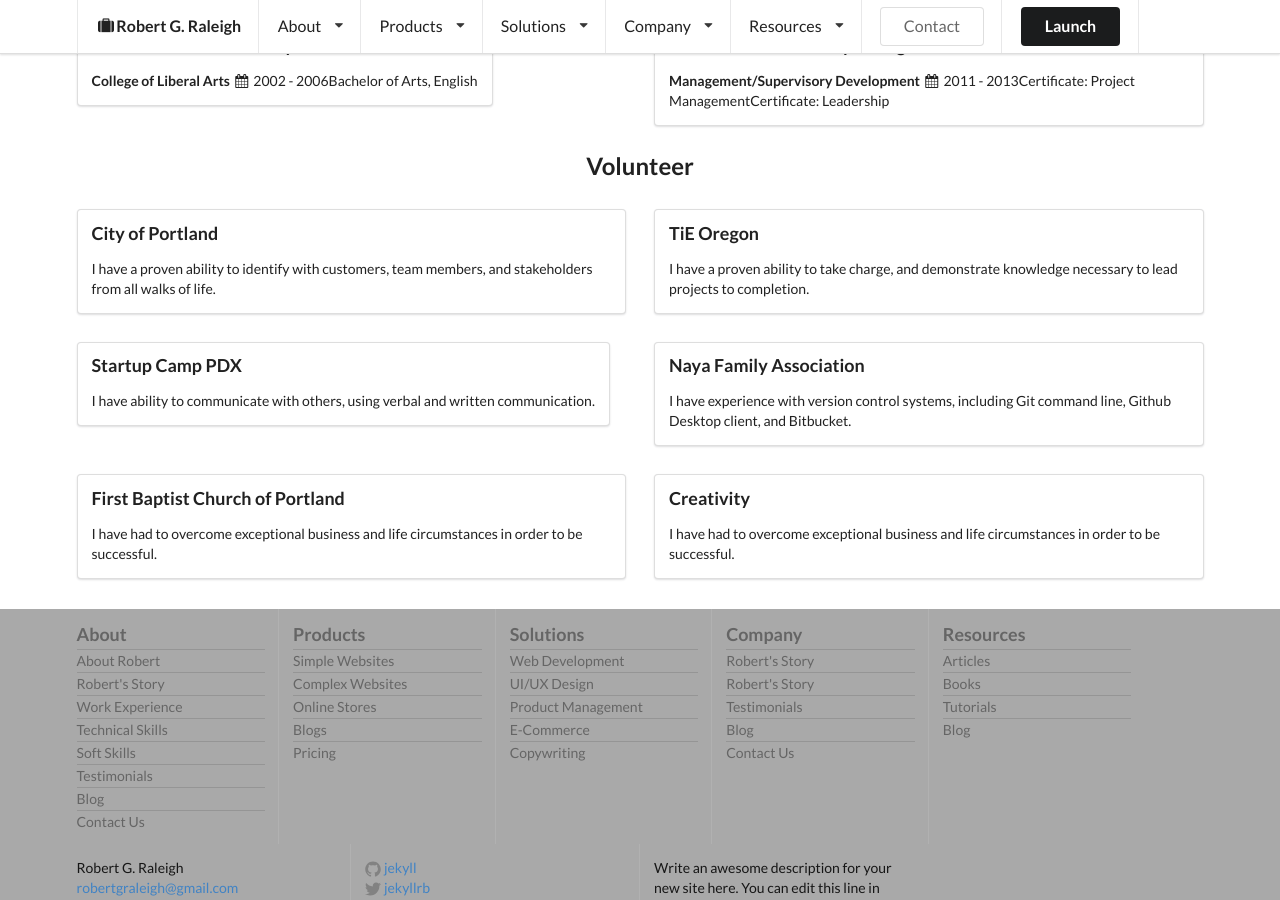
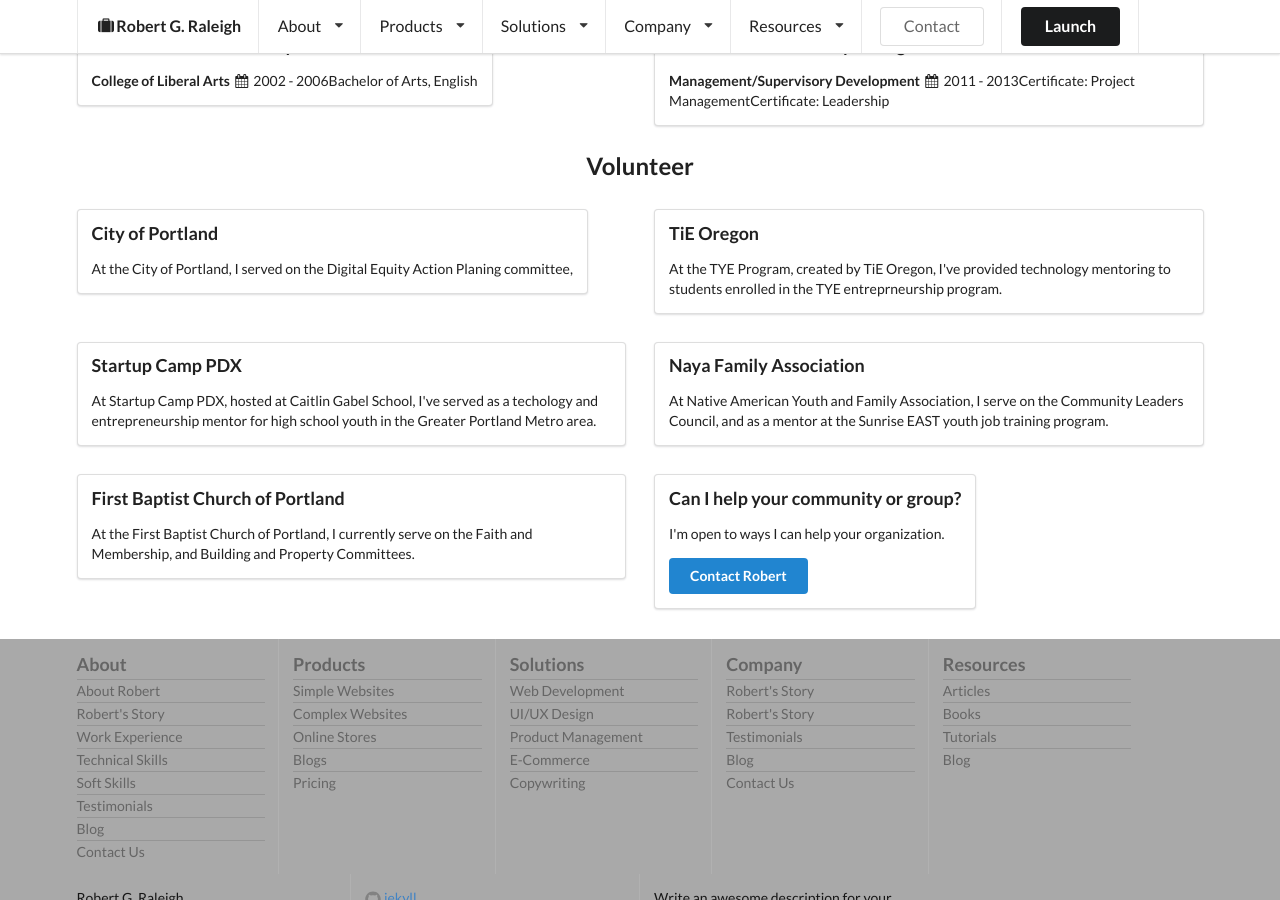
Before and after one commit to robertgraleigh/robertgraleigh.github.io, a Jekyll site: the page built from about/index.html, in a window 1280 px wide and 900 px high, scrolled down 2764 px. Built offline with Jekyll 4.4.1, drawn with Linux system fonts in a browser that asks for light colours.

```diff
--- a/_includes/head.html
+++ b/_includes/head.html
@@ -8,6 +8,7 @@
   <title>{% if page.title %}{{ page.title | escape }}{% else %}{{ site.title | escape }}{% endif %}</title>
   <meta name="description" content="{% if page.excerpt %}{{ page.excerpt | strip_html | strip_newlines | truncate: 160 }}{% else %}{{ site.description }}{% endif %}">
 	<meta name="keywords" content="portland, websites, ecommerce, contractor">
+	<meta name="author" content="Robert G. Raleigh">
 
   <link rel="stylesheet" href="{{ "/css/main.css" | prepend: site.baseurl }}">
 	<link rel="stylesheet" href="{{ "/css/semantic.min.css" | prepend: site.baseurl }}">
--- a/about/index.html
+++ b/about/index.html
@@ -326,39 +326,59 @@
 <section id="about-soft-skills" class="ui two column centered grid container">
 	<div class="column">
 		<div class="ui compact eight segment">
-		<h3 class="ui header">City of Portland</h3>
-		<p>I have a proven ability to identify with customers, team members, and stakeholders from all walks of life.</p>
+			<h3 class="ui header">City of Portland</h3>
+			<span>At the City of Portland, I served on the Digital Equity Action Planing committee, </span>
 		</div>
 		<!-- close /div -->
 	</div>
 	<!-- close /div -->
 	<div class="column">
 		<div class="ui compact eight segment">
-		<h3 class="ui header">TiE Oregon</h3>
-		<p>I have a proven ability to take charge, and demonstrate knowledge necessary to lead projects to completion.</p>
+			<h3 class="ui header">TiE Oregon</h3>
+			<p>At the TYE Program, created by TiE Oregon, I've provided technology mentoring to students enrolled in the TYE entreprneurship program.</p>
 		</div>
 		<!-- close /div -->
 	</div>
 	<!-- close /div -->
 	<div class="column">
 		<div class="ui compact eight segment">
-		<h3 class="ui header">Startup Camp PDX</h3>
-		<p>I have ability to communicate with others, using verbal and written communication.</p>
+			<h3 class="ui header">Startup Camp PDX</h3>
+			<p>At Startup Camp PDX, hosted at Caitlin Gabel School, I've served as a techology and entrepreneurship mentor for high school youth in the Greater Portland Metro area.</p>
 		</div>
 		<!-- close /div -->
 	</div>
 	<!-- close /div -->
 	<div class="column">
 		<div class="ui compact segment">
-		<h3 class="ui header">Naya Family Association</h3>
-		<p>I have experience with version control systems, including Git command line, Github Desktop client, and Bitbucket.</p>
+			<h3 class="ui header">Naya Family Association</h3>
+			<p>At Native American Youth and Family Association, I serve on the Community Leaders Council, and as a mentor at the Sunrise EAST youth job training program.</p>
 		</div>
 		<!-- close /div -->
 	</div>
 	<!-- close /div -->
-	<div class="column"><div class="ui compact segment"><h3 class="ui header">First Baptist Church of Portland</h3>
-		<p>I have had to overcome exceptional business and life circumstances in order to be successful.</p>		</div></div>
-	<div class="column"><div class="ui compact segment"><h3 class="ui header">Creativity</h3>
-		<p>I have had to overcome exceptional business and life circumstances in order to be successful.</p>		</div></div>
+	<div class="column">
+		<div class="ui compact segment">
+			<h3 class="ui header">First Baptist Church of Portland</h3>
+			<p>At the First Baptist Church of Portland, I currently serve on the Faith and Membership, and Building and Property Committees.</p>
+		</div>
+	</div>
+	<div class="column">
+		<div class="ui compact segment">
+			<h3 class="ui header">Can I help your community or group?</h3>
+			<p>I'm open to ways I can help your organization.</p>
+			<a class="ui primary button">Contact Robert</a>
+		</div>
+		<!-- close /div -->
+	</div>
+	<!-- close /div -->
 </section>
 <!-- close /section -->
+
+<!-- open section -->
+<section id="meet-robert" class="">
+	<div class="">
+
+	</div>
+	<!-- close /div -->
+</section>
+<!-- close /section -->
```
